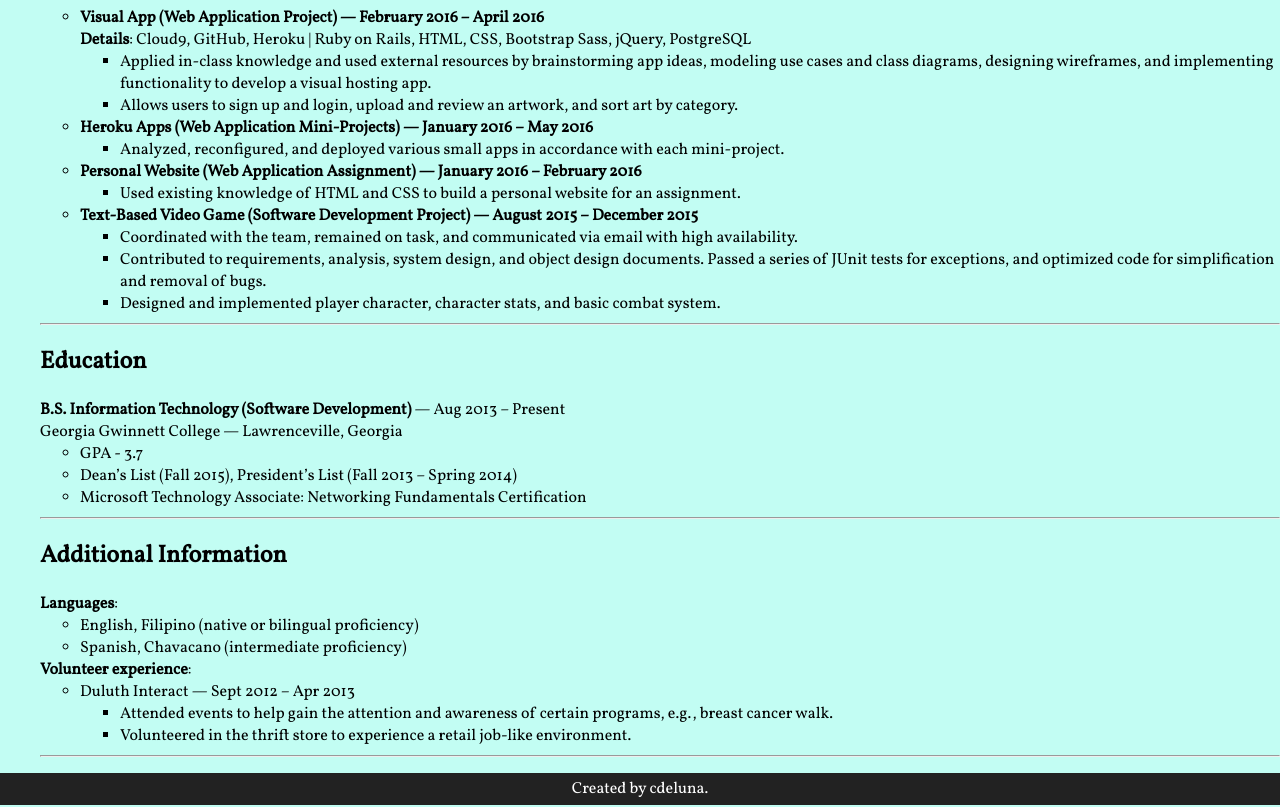
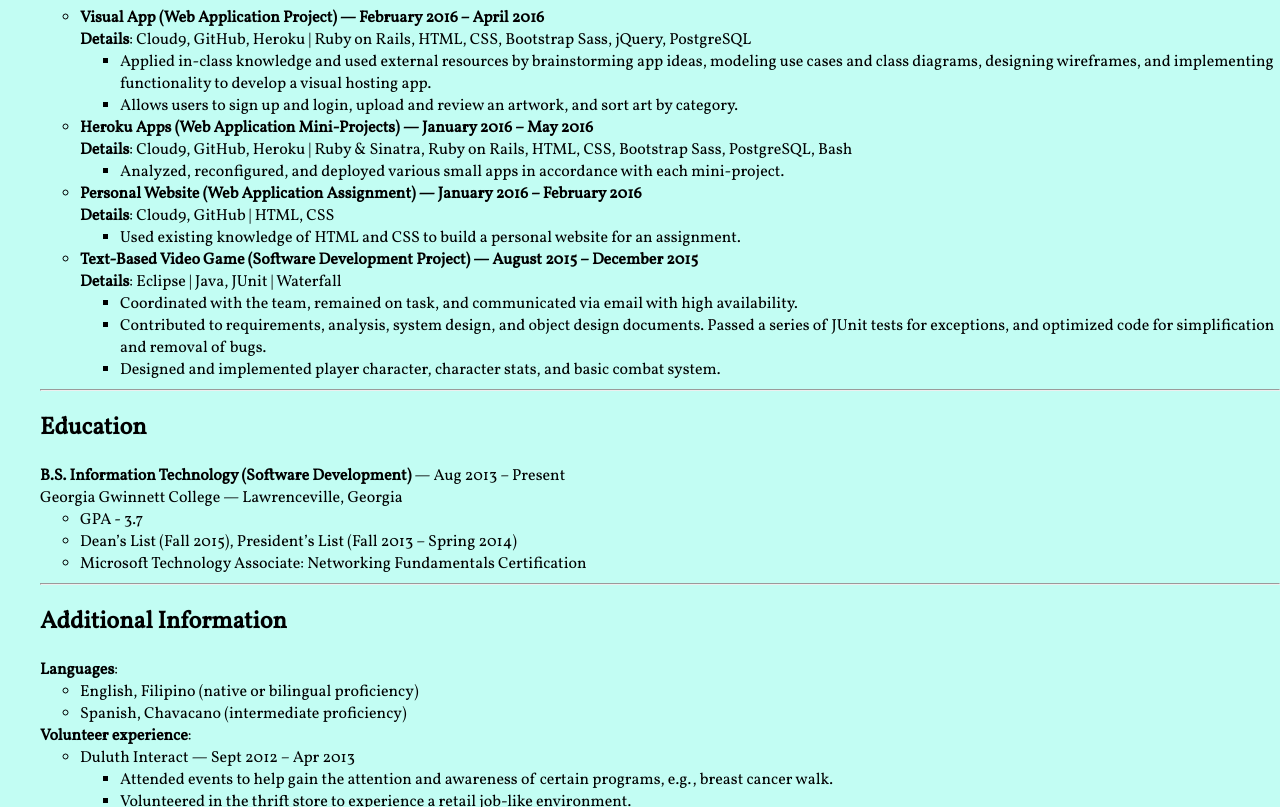
Before and after one commit to cdeluna95/cdeluna95.github.io, a plain HTML site: page resume.html in a window 1280 px wide. Shown: the part 940-1747 px from the top of the page. Drawn offline with Linux system fonts and the light colour scheme.

Commit message:
Add details on Resume page

```diff
--- a/resume.html
+++ b/resume.html
@@ -103,14 +103,17 @@
                     <li>Allows users to sign up and login, upload and review an artwork, and sort art by category.</li>
                 </ul>
                 <li><strong>Heroku Apps (Web Application Mini-Projects) — January 2016 – May 2016</strong></li>
+                <strong>Details</strong>: Cloud9, GitHub, Heroku | Ruby & Sinatra, Ruby on Rails, HTML, CSS, Bootstrap Sass, PostgreSQL, Bash
                 <ul>
                     <li>Analyzed, reconfigured, and deployed various small apps in accordance with each mini-project.</li>
                 </ul>
                 <li><strong>Personal Website (Web Application Assignment) — January 2016 – February 2016</strong></li>
+                <strong>Details</strong>: Cloud9, GitHub | HTML, CSS
                 <ul>
                     <li>Used existing knowledge of HTML and CSS to build a personal website for an assignment.</li>
                 </ul>
                 <li><strong>Text-Based Video Game (Software Development Project) — August 2015 – December 2015</strong></li>
+                <strong>Details</strong>: Eclipse | Java, JUnit | Waterfall
                 <ul>
                     <li>Coordinated with the team, remained on task, and communicated via email with high availability.</li>
                     <li>Contributed to requirements, analysis, system design, and object design documents. Passed a series of JUnit tests for exceptions, and optimized code for simplification and removal of bugs.</li>
```
